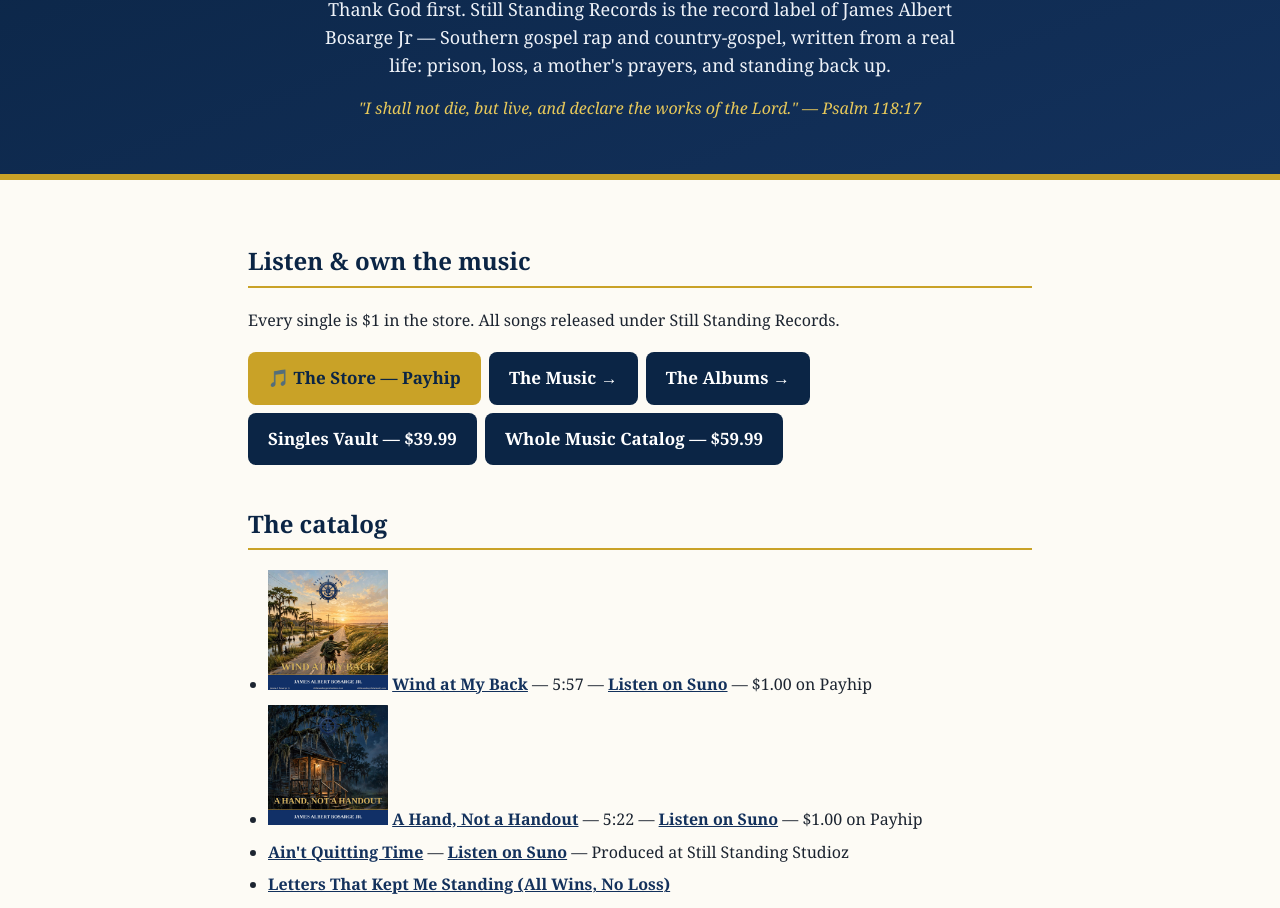
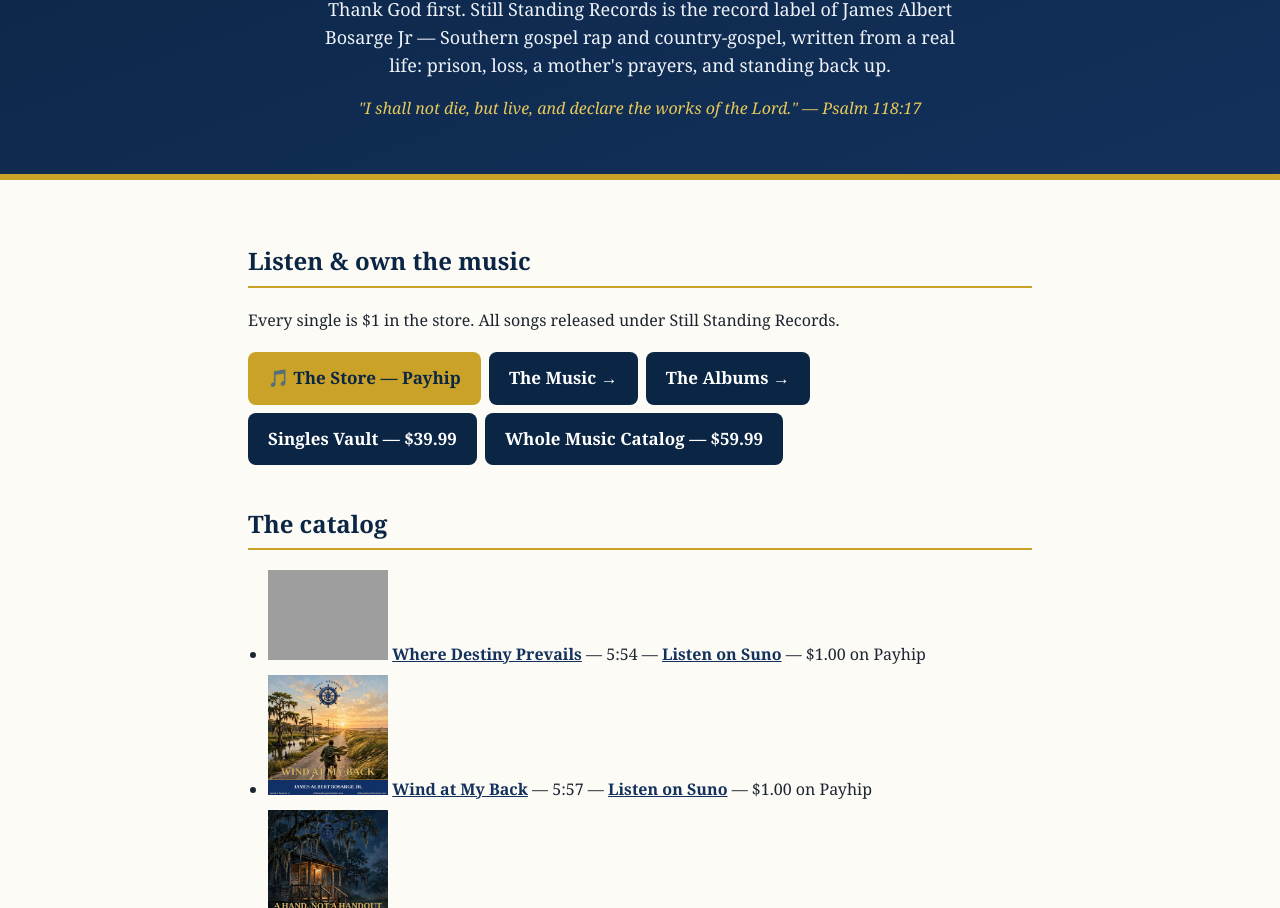
Before and after one commit to Stillstanding-inc/stillstandingrecords, a plain HTML site: page index.html in a window 1280 px wide. Shown: the part 192-1100 px from the top of the page. Drawn offline with Linux system fonts and the light colour scheme; grey boxes are pictures that could not be loaded.

Commit message:
Add Where Destiny Prevails single

```diff
--- a/index.html
+++ b/index.html
@@ -50,6 +50,7 @@
 
   <h2>The catalog</h2>
   <ul>
+    <li><img src="https://cdn2.suno.ai/2688e8bf-1f9c-4103-8fce-daf15ab12a07_b072da80.jpeg" alt="Where Destiny Prevails cover" width="120"> <a href="https://payhip.com/b/3av96">Where Destiny Prevails</a> — 5:54 — <a href="https://suno.com/s/KItFGumSUMzmTCPz">Listen on Suno</a> — $1.00 on Payhip</li>
     <li><img src="covers/wind-at-my-back-cover.jpg" alt="Wind at My Back cover" width="120"> <a href="https://payhip.com/b/INgfx">Wind at My Back</a> — 5:57 — <a href="https://suno.com/s/fqz4k1n6xIHk6QmQ">Listen on Suno</a> — $1.00 on Payhip</li>
     <li><img src="covers/a-hand-not-a-handout-cover.jpg" alt="A Hand, Not a Handout cover" width="120"> <a href="https://payhip.com/b/xPr6j">A Hand, Not a Handout</a> — 5:22 — <a href="https://suno.com/s/iM2kTUAoAuDVcmN1">Listen on Suno</a> — $1.00 on Payhip</li>
     <li><a href="https://payhip.com/b/l4XiM">Ain't Quitting Time</a> — <a href="https://suno.com/s/Zsb4sughSzGC9cqD">Listen on Suno</a> — Produced at Still Standing Studioz</li>
```
